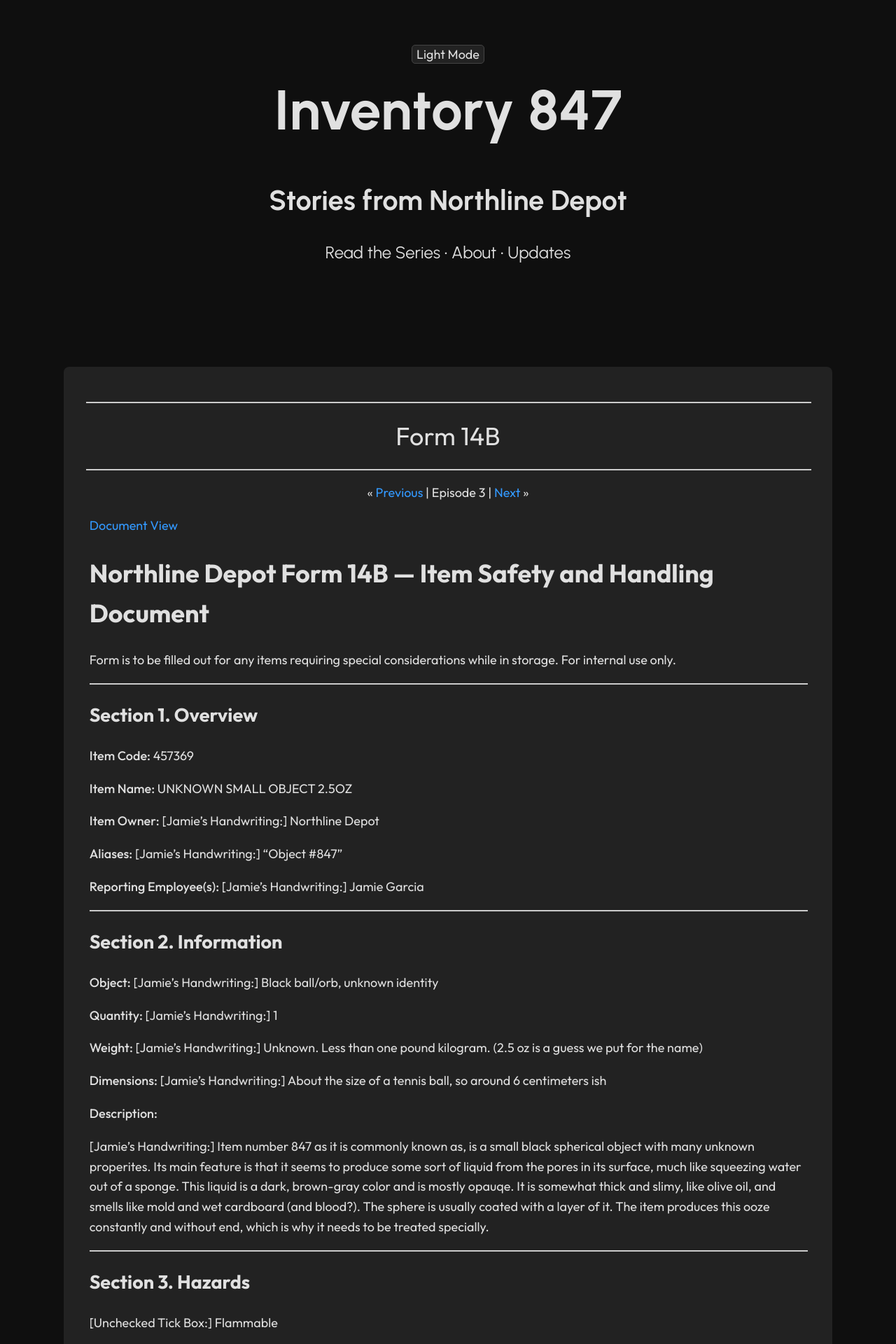
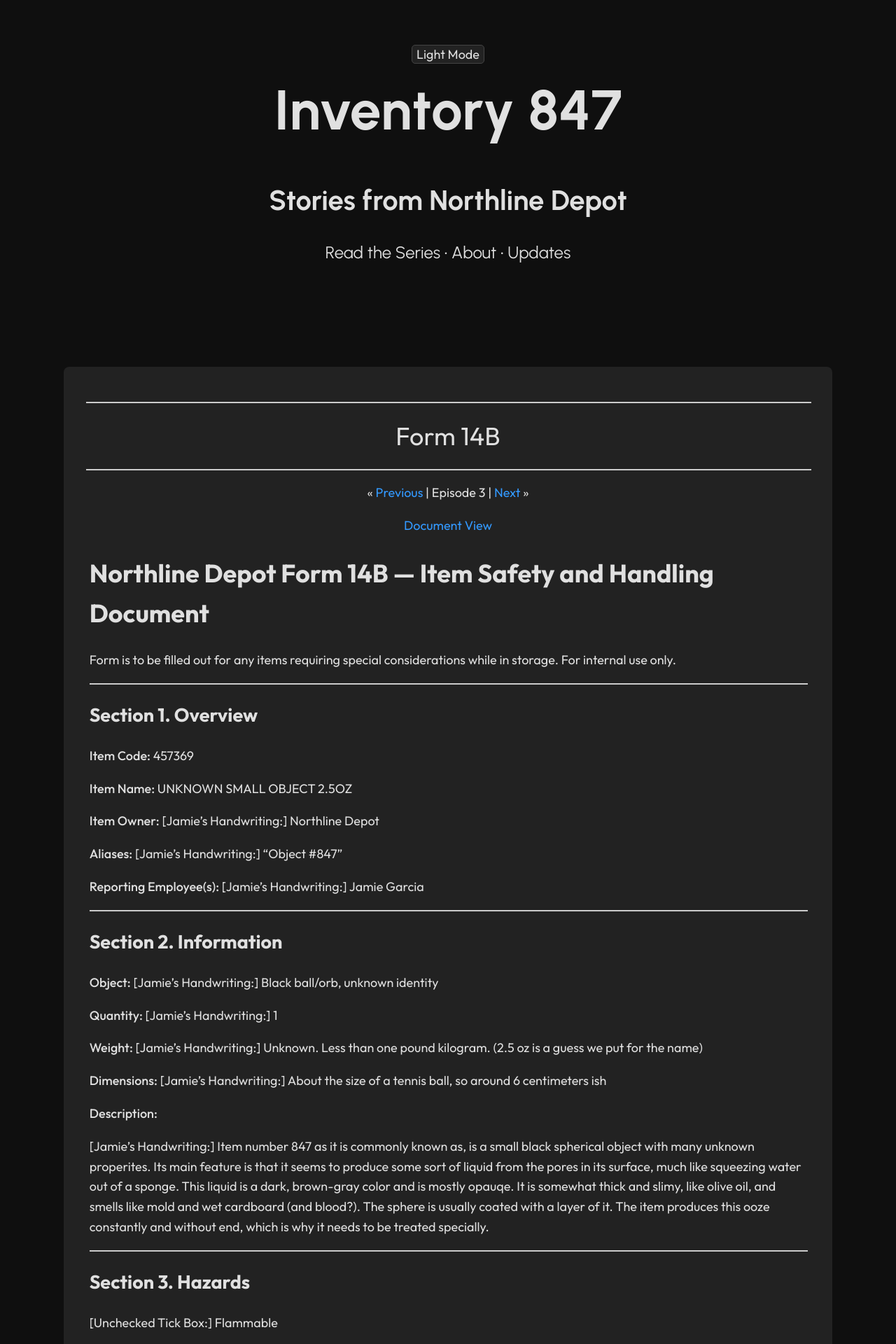
Before and after one commit to drizzleberry/drizzleberry.github.io, a Jekyll site: the page built from pages/episodes/form-14b-transcript.md, in a window 1280 px wide. Shown: the top 1920 px of the page at 70% size. Built offline with Jekyll 4.4.1, drawn with Linux system fonts in a browser that asks for light colours.

Commit message:
Update form-14b-transcript.md

```diff
--- a/pages/episodes/form-14b-transcript.md
+++ b/pages/episodes/form-14b-transcript.md
@@ -9,7 +9,7 @@ date: 2026 Oct 10
 « <a href="/2/">Previous</a> | Episode 3 | <a href="/4/">Next</a> »
 </div>
 
-<a href="/3/transcript/" style="margin: auto; text-align: center;">Document View</a>
+<a href="/3/transcript/" style="display: block; text-align: center;">Document View</a>
 
 # Northline Depot Form 14B — Item Safety and Handling Document
 
```
